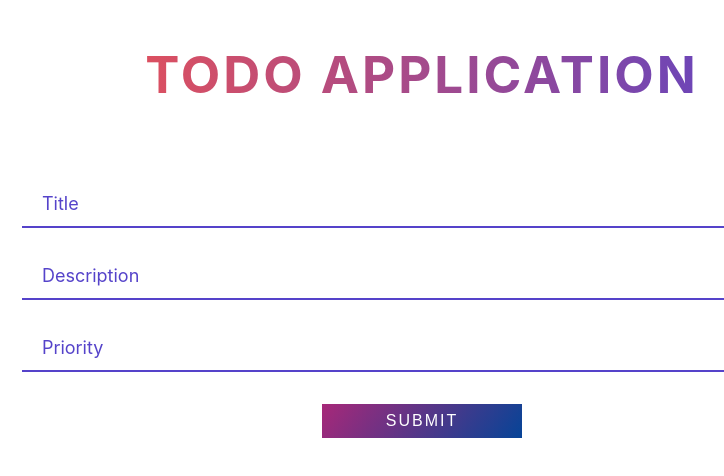
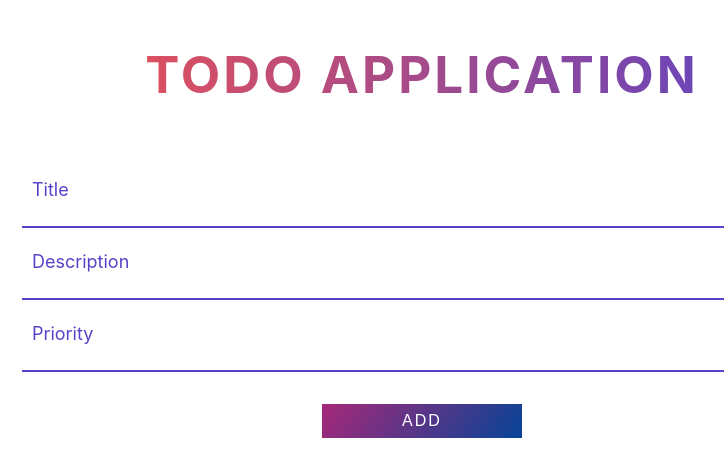
Before and after one commit to kamkoum-sabrine/todo-app-mern, a React (Create React App) app in the folder frontend/: page / in a window 1280 px wide. Shown: the top 476 px of the page, without its empty margins (218-942 px from the left). Built offline with nearby package versions, Linux system fonts and the light colour scheme; no server answers.

Commit message:
[react] styling form

```diff
--- a/frontend/src/assets/css/style.css
+++ b/frontend/src/assets/css/style.css
@@ -49,8 +49,8 @@
 
 .contact-form .label {
     position: absolute;
-    left: 20px;
-    bottom: 11px;
+    left: 10px;
+    bottom: 25px;
     font-size: 18px;
     line-height: 26px;
     font-weight: 400;
--- a/frontend/src/components/todoList.js
+++ b/frontend/src/components/todoList.js
@@ -43,7 +43,7 @@ export class TodoList extends Component {
 
 
                         <div className="form-field col-lg-12">
-                            <input className="submit-btn" type="submit" value="Submit" />
+                            <input className="submit-btn" type="submit" value="Add" />
                         </div>
                     </form>
                 </section>
```
